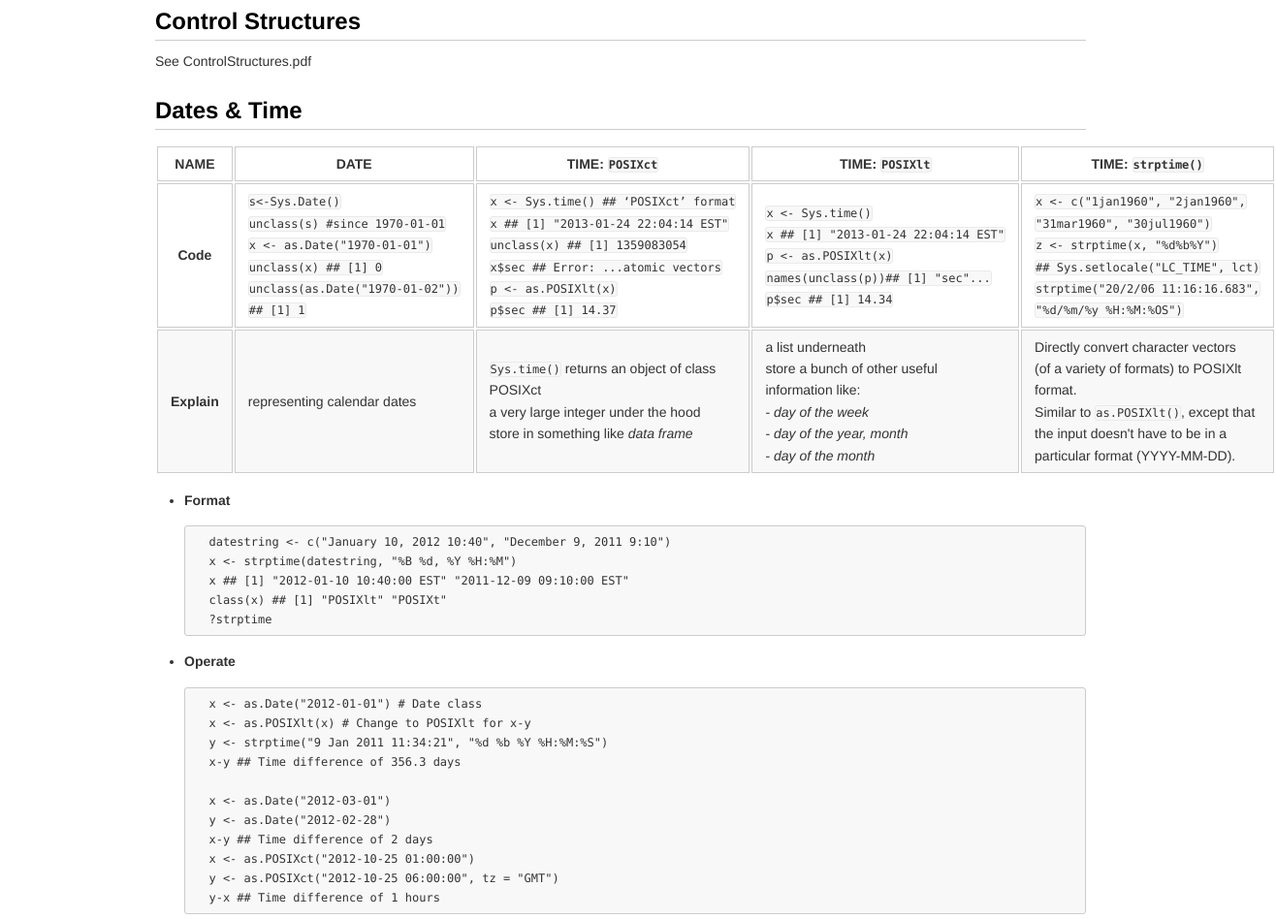
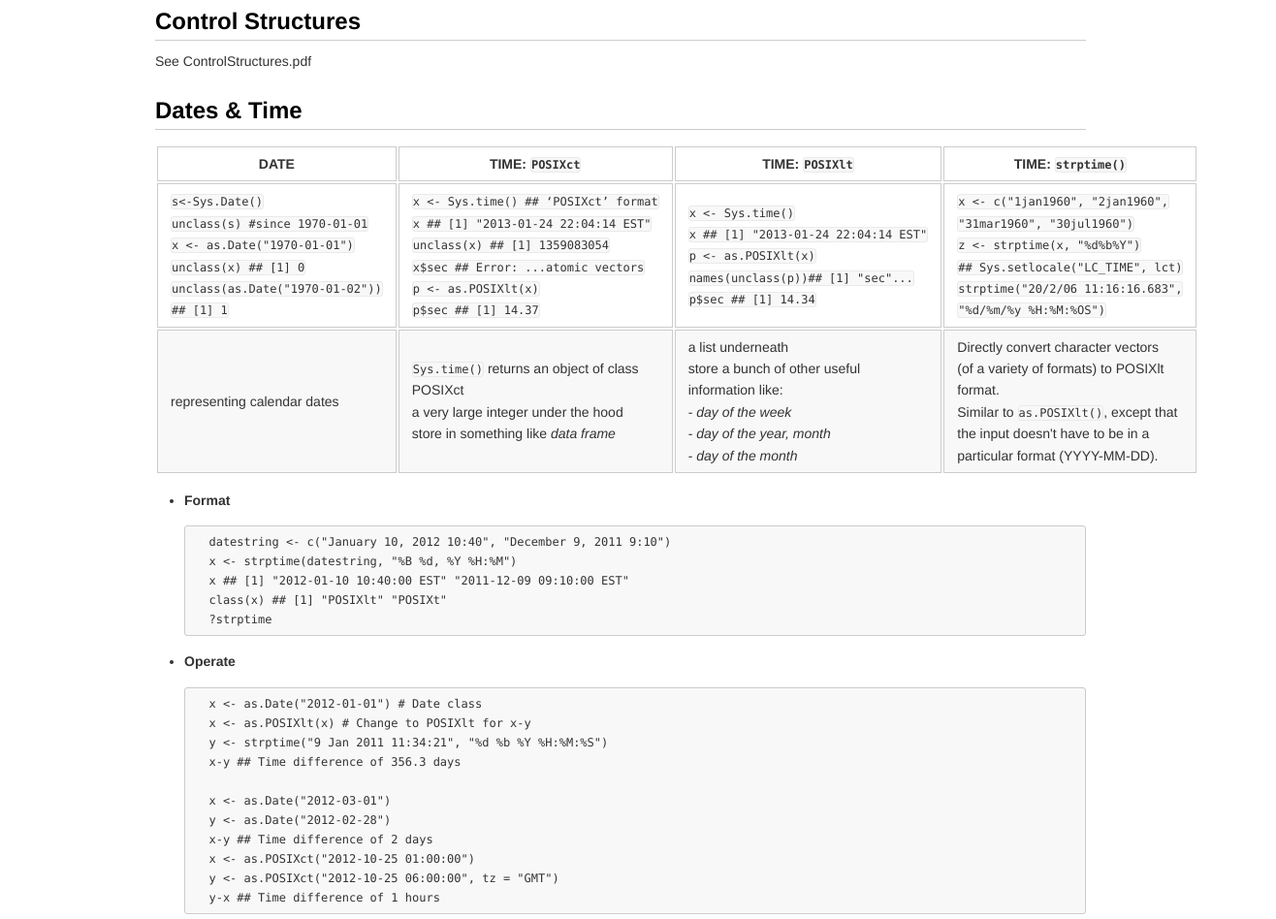
Before and after one commit to kylemaxxwell/kylemaxxwell.github.io, a plain HTML site: page 2_R_ProgramNotes.html in a window 1280 px wide. Shown: the part 8240-9188 px from the top of the page at 97% size, 1316 px wide, since content can reach past the window. Drawn offline with nearby package versions, Linux system fonts and the light colour scheme; some packages are replaced by stand-ins of ours.

Commit message:
modify Date's width

```diff
--- a/2_R_ProgramNotes.html
+++ b/2_R_ProgramNotes.html
@@ -994,7 +994,6 @@ $bar
 <table>
 <thead>
 <tr>
-<th style="text-align:center">NAME</th>
 <th>DATE</th>
 <th><strong>TIME</strong>: <code>POSIXct</code></th>
 <th><strong>TIME</strong>: <code>POSIXlt</code></th>
@@ -1003,14 +1002,12 @@ $bar
 </thead>
 <tbody>
 <tr>
-<td style="text-align:center"><strong>Code</strong></td>
 <td><code>s&lt;-Sys.Date()</code><br><code>unclass(s) #since 1970-01-01</code><br><code>x &lt;- as.Date(&quot;1970-01-01&quot;)</code><br><code>unclass(x) ## [1] 0</code><br><code>unclass(as.Date(&quot;1970-01-02&quot;))</code><br><code>## [1] 1</code></td>
 <td><code>x &lt;- Sys.time() ## ‘POSIXct’ format</code><br><code>x  ## [1] &quot;2013-01-24 22:04:14 EST&quot;</code><br><code>unclass(x) ## [1] 1359083054</code><br><code>x$sec ## Error: ...atomic vectors</code><br><code>p &lt;- as.POSIXlt(x)</code><br><code>p$sec ## [1] 14.37</code></td>
 <td><code>x &lt;- Sys.time()</code><br><code>x ## [1] &quot;2013-01-24 22:04:14 EST&quot;</code><br><code>p &lt;- as.POSIXlt(x)</code><br><code>names(unclass(p))## [1] &quot;sec&quot;...</code><br><code>p$sec ## [1] 14.34</code></td>
 <td><code>x &lt;- c(&quot;1jan1960&quot;, &quot;2jan1960&quot;,</code><br><code>&quot;31mar1960&quot;, &quot;30jul1960&quot;)</code><br><code>z &lt;- strptime(x, &quot;%d%b%Y&quot;)</code><br><code>## Sys.setlocale(&quot;LC_TIME&quot;, lct)</code><br><code>strptime(&quot;20/2/06 11:16:16.683&quot;,</code><br><code>&quot;%d/%m/%y %H:%M:%OS&quot;)</code></td>
 </tr>
 <tr>
-<td style="text-align:center"><strong>Explain</strong></td>
 <td>representing calendar dates</td>
 <td><code>Sys.time()</code> returns an object of class POSIXct<BR>a very large integer under the hood<br>store in something like <em>data frame</em></td>
 <td>a list underneath<br>store a bunch of other useful information like:<br>- <em>day of the week</em><br>- <em>day of the year, month</em><br>- <em>day of the month</em></td>
```
